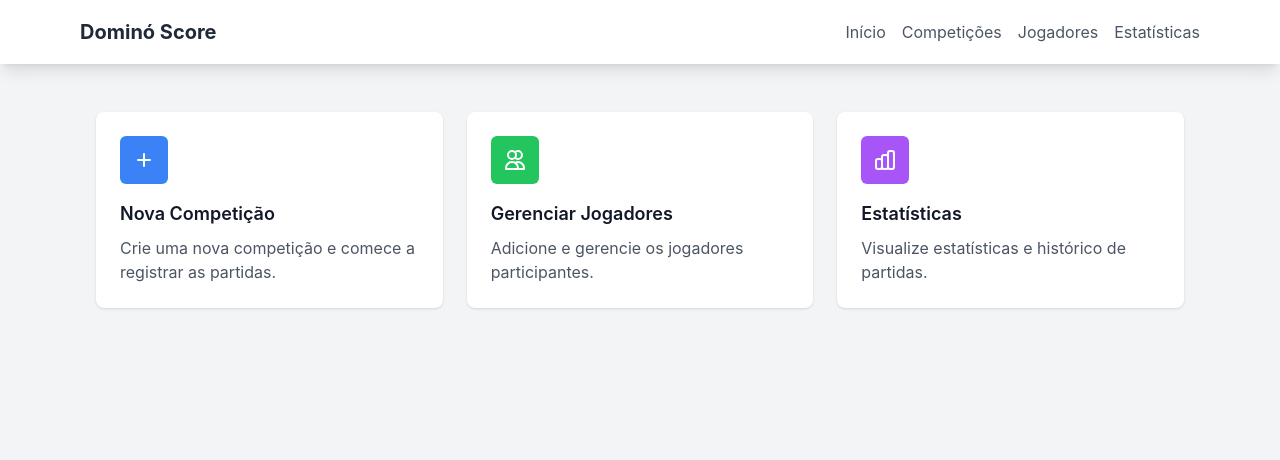
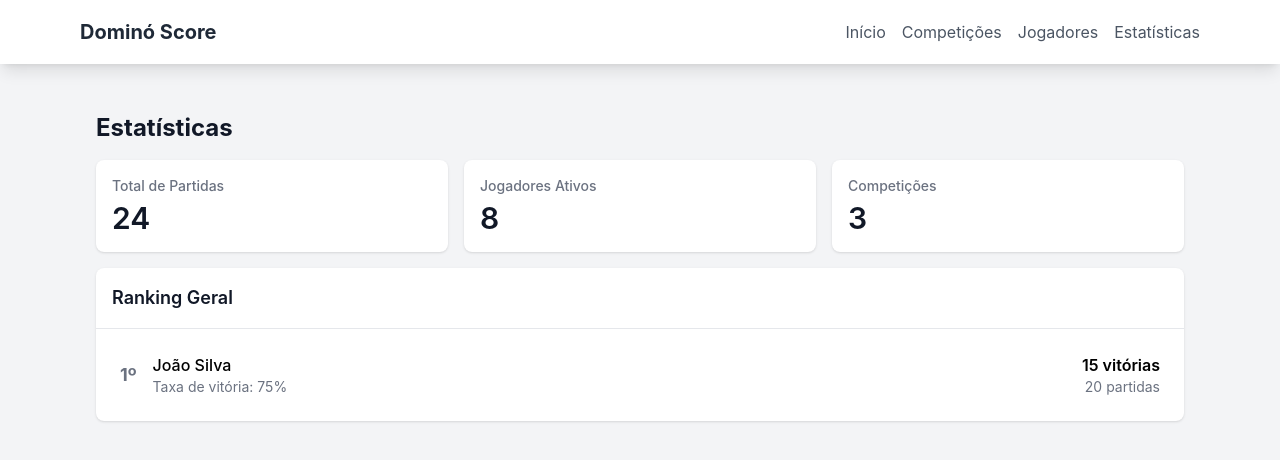
Before and after one commit to sobrinkedos/dominos, a React (Create React App) app: page /statistics in a window 1280 px wide. Shown: the top 460 px of the page. Built offline with nearby package versions, Linux system fonts and the light colour scheme.

Commit message:
Rotas telas iniciais

```diff
--- a/package.json
+++ b/package.json
@@ -6,6 +6,7 @@
     "cra-template": "1.2.0",
     "react": "^19.0.0",
     "react-dom": "^19.0.0",
+    "react-router-dom": "^7.0.2",
     "react-scripts": "5.0.1",
     "web-vitals": "^4.2.4"
   },
--- a/src/App.js
+++ b/src/App.js
@@ -1,12 +1,27 @@
 import React, { useState } from 'react';
+import { BrowserRouter as Router, Route, Routes, Link, useLocation } from 'react-router-dom';
+import Home from './pages/Home';
+import Competitions from './pages/Competitions';
+import Players from './pages/Players';
+import Statistics from './pages/Statistics';
 
 function App() {
   const [isDrawerOpen, setIsDrawerOpen] = useState(false);
-  const [activeTab, setActiveTab] = useState('home');
 
   const toggleDrawer = () => {
     setIsDrawerOpen(!isDrawerOpen);
   };
+
+  return (
+    <Router>
+      <AppContent isDrawerOpen={isDrawerOpen} toggleDrawer={toggleDrawer} />
+    </Router>
+  );
+}
+
+function AppContent({ isDrawerOpen, toggleDrawer }) {
+  const location = useLocation();
+  const [activeTab, setActiveTab] = useState(location.pathname.slice(1) || 'home');
 
   return (
     <div className="min-h-screen bg-gray-100 relative pb-16 md:pb-0">
@@ -30,10 +45,10 @@ function App() {
             </button>
           </div>
           <div className="flex flex-col space-y-4">
-            <a href="#" className="text-gray-600 hover:text-gray-900">Início</a>
-            <a href="#" className="text-gray-600 hover:text-gray-900">Competições</a>
-            <a href="#" className="text-gray-600 hover:text-gray-900">Jogadores</a>
-            <a href="#" className="text-gray-600 hover:text-gray-900">Estatísticas</a>
+            <Link to="/" onClick={toggleDrawer} className="text-gray-600 hover:text-gray-900">Início</Link>
+            <Link to="/competitions" onClick={toggleDrawer} className="text-gray-600 hover:text-gray-900">Competições</Link>
+            <Link to="/players" onClick={toggleDrawer} className="text-gray-600 hover:text-gray-900">Jogadores</Link>
+            <Link to="/statistics" onClick={toggleDrawer} className="text-gray-600 hover:text-gray-900">Estatísticas</Link>
           </div>
         </div>
       </div>
@@ -54,10 +69,10 @@ function App() {
               <div className="text-xl font-bold text-gray-800">Dominó Score</div>
             </div>
             <div className="hidden md:flex space-x-4">
-              <a href="#" className="text-gray-600 hover:text-gray-900">Início</a>
-              <a href="#" className="text-gray-600 hover:text-gray-900">Competições</a>
-              <a href="#" className="text-gray-600 hover:text-gray-900">Jogadores</a>
-              <a href="#" className="text-gray-600 hover:text-gray-900">Estatísticas</a>
+              <Link to="/" className="text-gray-600 hover:text-gray-900">Início</Link>
+              <Link to="/competitions" className="text-gray-600 hover:text-gray-900">Competições</Link>
+              <Link to="/players" className="text-gray-600 hover:text-gray-900">Jogadores</Link>
+              <Link to="/statistics" className="text-gray-600 hover:text-gray-900">Estatísticas</Link>
             </div>
           </div>
         </div>
@@ -66,85 +81,57 @@ function App() {
       {/* Conteúdo Principal */}
       <main className="max-w-6xl mx-auto py-6 sm:px-6 lg:px-8">
         <div className="px-4 py-6 sm:px-0">
-          <div className="grid gap-6 md:grid-cols-2 lg:grid-cols-3">
-            {/* Card Nova Competição */}
-            <div className="bg-white rounded-lg shadow p-6 hover:shadow-lg transition-shadow">
-              <div className="flex items-center justify-center h-12 w-12 rounded-md bg-blue-500 text-white mb-4">
-                <svg className="h-6 w-6" fill="none" stroke="currentColor" viewBox="0 0 24 24">
-                  <path strokeLinecap="round" strokeLinejoin="round" strokeWidth={2} d="M12 6v6m0 0v6m0-6h6m-6 0H6" />
-                </svg>
-              </div>
-              <h2 className="text-lg font-semibold text-gray-900 mb-2">Nova Competição</h2>
-              <p className="text-gray-600">Crie uma nova competição e comece a registrar as partidas.</p>
-            </div>
-
-            {/* Card Jogadores */}
-            <div className="bg-white rounded-lg shadow p-6 hover:shadow-lg transition-shadow">
-              <div className="flex items-center justify-center h-12 w-12 rounded-md bg-green-500 text-white mb-4">
-                <svg className="h-6 w-6" fill="none" stroke="currentColor" viewBox="0 0 24 24">
-                  <path strokeLinecap="round" strokeLinejoin="round" strokeWidth={2} d="M12 4.354a4 4 0 110 5.292M15 21H3v-1a6 6 0 0112 0v1zm0 0h6v-1a6 6 0 00-9-5.197M13 7a4 4 0 11-8 0 4 4 0 018 0z" />
-                </svg>
-              </div>
-              <h2 className="text-lg font-semibold text-gray-900 mb-2">Gerenciar Jogadores</h2>
-              <p className="text-gray-600">Adicione e gerencie os jogadores participantes.</p>
-            </div>
-
-            {/* Card Estatísticas */}
-            <div className="bg-white rounded-lg shadow p-6 hover:shadow-lg transition-shadow">
-              <div className="flex items-center justify-center h-12 w-12 rounded-md bg-purple-500 text-white mb-4">
-                <svg className="h-6 w-6" fill="none" stroke="currentColor" viewBox="0 0 24 24">
-                  <path strokeLinecap="round" strokeLinejoin="round" strokeWidth={2} d="M9 19v-6a2 2 0 00-2-2H5a2 2 0 00-2 2v6a2 2 0 002 2h2a2 2 0 002-2zm0 0V9a2 2 0 012-2h2a2 2 0 012 2v10m-6 0a2 2 0 002 2h2a2 2 0 002-2m0 0V5a2 2 0 012-2h2a2 2 0 012 2v14a2 2 0 01-2 2h-2a2 2 0 01-2-2z" />
-                </svg>
-              </div>
-              <h2 className="text-lg font-semibold text-gray-900 mb-2">Estatísticas</h2>
-              <p className="text-gray-600">Visualize estatísticas e histórico de partidas.</p>
-            </div>
-          </div>
+          <Routes>
+            <Route path="/" element={<Home />} />
+            <Route path="/competitions" element={<Competitions />} />
+            <Route path="/players" element={<Players />} />
+            <Route path="/statistics" element={<Statistics />} />
+          </Routes>
         </div>
       </main>
 
       {/* Bottom Navigation para Mobile */}
       <nav className="fixed bottom-0 left-0 right-0 bg-white border-t border-gray-200 md:hidden">
         <div className="flex justify-around items-center h-16">
-          <button
-            onClick={() => setActiveTab('home')}
-            className={`flex flex-col items-center justify-center w-full h-full ${activeTab === 'home' ? 'text-blue-500' : 'text-gray-600'}`}
+          <Link
+            to="/"
+            className={`flex flex-col items-center justify-center w-full h-full ${location.pathname === '/' ? 'text-blue-500' : 'text-gray-600'}`}
           >
             <svg className="h-6 w-6" fill="none" stroke="currentColor" viewBox="0 0 24 24">
               <path strokeLinecap="round" strokeLinejoin="round" strokeWidth={2} d="M3 12l2-2m0 0l7-7 7 7M5 10v10a1 1 0 001 1h3m10-11l2 2m-2-2v10a1 1 0 01-1 1h-3m-6 0a1 1 0 001-1v-4a1 1 0 011-1h2a1 1 0 011 1v4a1 1 0 001 1m-6 0h6" />
             </svg>
             <span className="text-xs mt-1">Início</span>
-          </button>
+          </Link>
 
-          <button
-            onClick={() => setActiveTab('competitions')}
-            className={`flex flex-col items-center justify-center w-full h-full ${activeTab === 'competitions' ? 'text-blue-500' : 'text-gray-600'}`}
+          <Link
+            to="/competitions"
+            className={`flex flex-col items-center justify-center w-full h-full ${location.pathname === '/competitions' ? 'text-blue-500' : 'text-gray-600'}`}
           >
             <svg className="h-6 w-6" fill="none" stroke="currentColor" viewBox="0 0 24 24">
               <path strokeLinecap="round" strokeLinejoin="round" strokeWidth={2} d="M19 11H5m14 0a2 2 0 012 2v6a2 2 0 01-2 2H5a2 2 0 01-2-2v-6a2 2 0 012-2m14 0V9a2 2 0 00-2-2M5 11V9a2 2 0 012-2m0 0V5a2 2 0 012-2h6a2 2 0 012 2v2M7 7h10" />
             </svg>
             <span className="text-xs mt-1">Competições</span>
-          </button>
+          </Link>
 
-          <button
-            onClick={() => setActiveTab('players')}
-            className={`flex flex-col items-center justify-center w-full h-full ${activeTab === 'players' ? 'text-blue-500' : 'text-gray-600'}`}
+          <Link
+            to="/players"
+            className={`flex flex-col items-center justify-center w-full h-full ${location.pathname === '/players' ? 'text-blue-500' : 'text-gray-600'}`}
           >
             <svg className="h-6 w-6" fill="none" stroke="currentColor" viewBox="0 0 24 24">
               <path strokeLinecap="round" strokeLinejoin="round" strokeWidth={2} d="M12 4.354a4 4 0 110 5.292M15 21H3v-1a6 6 0 0112 0v1zm0 0h6v-1a6 6 0 00-9-5.197M13 7a4 4 0 11-8 0 4 4 0 018 0z" />
             </svg>
             <span className="text-xs mt-1">Jogadores</span>
-          </button>
+          </Link>
 
-          <button
-            onClick={() => setActiveTab('stats')}
-            className={`flex flex-col items-center justify-center w-full h-full ${activeTab === 'stats' ? 'text-blue-500' : 'text-gray-600'}`}
+          <Link
+            to="/statistics"
+            className={`flex flex-col items-center justify-center w-full h-full ${location.pathname === '/statistics' ? 'text-blue-500' : 'text-gray-600'}`}
           >
             <svg className="h-6 w-6" fill="none" stroke="currentColor" viewBox="0 0 24 24">
               <path strokeLinecap="round" strokeLinejoin="round" strokeWidth={2} d="M9 19v-6a2 2 0 00-2-2H5a2 2 0 00-2 2v6a2 2 0 002 2h2a2 2 0 002-2zm0 0V9a2 2 0 012-2h2a2 2 0 012 2v10m-6 0a2 2 0 002 2h2a2 2 0 002-2m0 0V5a2 2 0 012-2h2a2 2 0 012 2v14a2 2 0 01-2 2h-2a2 2 0 01-2-2z" />
             </svg>
             <span className="text-xs mt-1">Estatísticas</span>
-          </button>
+          </Link>
         </div>
       </nav>
     </div>
--- /dev/null
+++ b/src/pages/Competitions.js
@@ -0,0 +1,41 @@
+import React from 'react';
+
+function Competitions() {
+  return (
+    <div className="space-y-4">
+      <h1 className="text-2xl font-bold text-gray-900">Competições</h1>
+
+      {/* Lista de Competições */}
+      <div className="bg-white rounded-lg shadow">
+        <div className="p-4 border-b">
+          <h2 className="text-lg font-semibold text-gray-900">Competições Ativas</h2>
+        </div>
+        <div className="p-4">
+          <div className="space-y-4">
+            {/* Exemplo de competição */}
+            <div className="border rounded-lg p-4 hover:bg-gray-50">
+              <div className="flex justify-between items-center">
+                <div>
+                  <h3 className="font-medium">Torneio de Verão</h3>
+                  <p className="text-sm text-gray-500">8 jogadores • Em andamento</p>
+                </div>
+                <button className="bg-blue-500 text-white px-4 py-2 rounded hover:bg-blue-600">
+                  Ver Detalhes
+                </button>
+              </div>
+            </div>
+          </div>
+        </div>
+      </div>
+
+      {/* Botão Nova Competição */}
+      <button className="fixed bottom-20 right-4 md:bottom-4 bg-blue-500 text-white p-4 rounded-full shadow-lg hover:bg-blue-600">
+        <svg className="h-6 w-6" fill="none" stroke="currentColor" viewBox="0 0 24 24">
+          <path strokeLinecap="round" strokeLinejoin="round" strokeWidth={2} d="M12 6v6m0 0v6m0-6h6m-6 0H6" />
+        </svg>
+      </button>
+    </div>
+  );
+}
+
+export default Competitions;
--- /dev/null
+++ b/src/pages/Home.js
@@ -0,0 +1,42 @@
+import React from 'react';
+
+function Home() {
+  return (
+    <div className="grid gap-6 md:grid-cols-2 lg:grid-cols-3">
+      {/* Card Nova Competição */}
+      <div className="bg-white rounded-lg shadow p-6 hover:shadow-lg transition-shadow">
+        <div className="flex items-center justify-center h-12 w-12 rounded-md bg-blue-500 text-white mb-4">
+          <svg className="h-6 w-6" fill="none" stroke="currentColor" viewBox="0 0 24 24">
+            <path strokeLinecap="round" strokeLinejoin="round" strokeWidth={2} d="M12 6v6m0 0v6m0-6h6m-6 0H6" />
+          </svg>
+        </div>
+        <h2 className="text-lg font-semibold text-gray-900 mb-2">Nova Competição</h2>
+        <p className="text-gray-600">Crie uma nova competição e comece a registrar as partidas.</p>
+      </div>
+
+      {/* Card Jogadores */}
+      <div className="bg-white rounded-lg shadow p-6 hover:shadow-lg transition-shadow">
+        <div className="flex items-center justify-center h-12 w-12 rounded-md bg-green-500 text-white mb-4">
+          <svg className="h-6 w-6" fill="none" stroke="currentColor" viewBox="0 0 24 24">
+            <path strokeLinecap="round" strokeLinejoin="round" strokeWidth={2} d="M12 4.354a4 4 0 110 5.292M15 21H3v-1a6 6 0 0112 0v1zm0 0h6v-1a6 6 0 00-9-5.197M13 7a4 4 0 11-8 0 4 4 0 018 0z" />
+          </svg>
+        </div>
+        <h2 className="text-lg font-semibold text-gray-900 mb-2">Gerenciar Jogadores</h2>
+        <p className="text-gray-600">Adicione e gerencie os jogadores participantes.</p>
+      </div>
+
+      {/* Card Estatísticas */}
+      <div className="bg-white rounded-lg shadow p-6 hover:shadow-lg transition-shadow">
+        <div className="flex items-center justify-center h-12 w-12 rounded-md bg-purple-500 text-white mb-4">
+          <svg className="h-6 w-6" fill="none" stroke="currentColor" viewBox="0 0 24 24">
+            <path strokeLinecap="round" strokeLinejoin="round" strokeWidth={2} d="M9 19v-6a2 2 0 00-2-2H5a2 2 0 00-2 2v6a2 2 0 002 2h2a2 2 0 002-2zm0 0V9a2 2 0 012-2h2a2 2 0 012 2v10m-6 0a2 2 0 002 2h2a2 2 0 002-2m0 0V5a2 2 0 012-2h2a2 2 0 012 2v14a2 2 0 01-2 2h-2a2 2 0 01-2-2z" />
+          </svg>
+        </div>
+        <h2 className="text-lg font-semibold text-gray-900 mb-2">Estatísticas</h2>
+        <p className="text-gray-600">Visualize estatísticas e histórico de partidas.</p>
+      </div>
+    </div>
+  );
+}
+
+export default Home;
--- /dev/null
+++ b/src/pages/Players.js
@@ -0,0 +1,48 @@
+import React from 'react';
+
+function Players() {
+  return (
+    <div className="space-y-4">
+      <h1 className="text-2xl font-bold text-gray-900">Jogadores</h1>
+
+      {/* Lista de Jogadores */}
+      <div className="bg-white rounded-lg shadow">
+        <div className="p-4 border-b">
+          <h2 className="text-lg font-semibold text-gray-900">Jogadores Cadastrados</h2>
+        </div>
+        <div className="p-4">
+          <div className="space-y-4">
+            {/* Exemplo de jogador */}
+            <div className="border rounded-lg p-4 hover:bg-gray-50">
+              <div className="flex justify-between items-center">
+                <div className="flex items-center space-x-4">
+                  <div className="h-12 w-12 bg-gray-200 rounded-full flex items-center justify-center">
+                    <svg className="h-6 w-6 text-gray-500" fill="none" stroke="currentColor" viewBox="0 0 24 24">
+                      <path strokeLinecap="round" strokeLinejoin="round" strokeWidth={2} d="M16 7a4 4 0 11-8 0 4 4 0 018 0zM12 14a7 7 0 00-7 7h14a7 7 0 00-7-7z" />
+                    </svg>
+                  </div>
+                  <div>
+                    <h3 className="font-medium">João Silva</h3>
+                    <p className="text-sm text-gray-500">Vitórias: 10 • Partidas: 15</p>
+                  </div>
+                </div>
+                <button className="text-blue-500 hover:text-blue-600">
+                  Ver Perfil
+                </button>
+              </div>
+            </div>
+          </div>
+        </div>
+      </div>
+
+      {/* Botão Novo Jogador */}
+      <button className="fixed bottom-20 right-4 md:bottom-4 bg-green-500 text-white p-4 rounded-full shadow-lg hover:bg-green-600">
+        <svg className="h-6 w-6" fill="none" stroke="currentColor" viewBox="0 0 24 24">
+          <path strokeLinecap="round" strokeLinejoin="round" strokeWidth={2} d="M12 6v6m0 0v6m0-6h6m-6 0H6" />
+        </svg>
+      </button>
+    </div>
+  );
+}
+
+export default Players;
--- /dev/null
+++ b/src/pages/Statistics.js
@@ -0,0 +1,52 @@
+import React from 'react';
+
+function Statistics() {
+  return (
+    <div className="space-y-4">
+      <h1 className="text-2xl font-bold text-gray-900">Estatísticas</h1>
+
+      {/* Resumo Geral */}
+      <div className="grid gap-4 md:grid-cols-3">
+        <div className="bg-white rounded-lg shadow p-4">
+          <h3 className="text-sm font-medium text-gray-500">Total de Partidas</h3>
+          <p className="mt-1 text-3xl font-semibold text-gray-900">24</p>
+        </div>
+        <div className="bg-white rounded-lg shadow p-4">
+          <h3 className="text-sm font-medium text-gray-500">Jogadores Ativos</h3>
+          <p className="mt-1 text-3xl font-semibold text-gray-900">8</p>
+        </div>
+        <div className="bg-white rounded-lg shadow p-4">
+          <h3 className="text-sm font-medium text-gray-500">Competições</h3>
+          <p className="mt-1 text-3xl font-semibold text-gray-900">3</p>
+        </div>
+      </div>
+
+      {/* Ranking */}
+      <div className="bg-white rounded-lg shadow">
+        <div className="p-4 border-b">
+          <h2 className="text-lg font-semibold text-gray-900">Ranking Geral</h2>
+        </div>
+        <div className="p-4">
+          <div className="space-y-4">
+            {/* Exemplo de jogador no ranking */}
+            <div className="flex items-center justify-between p-2 hover:bg-gray-50 rounded">
+              <div className="flex items-center space-x-4">
+                <span className="text-lg font-bold text-gray-500">1º</span>
+                <div>
+                  <h3 className="font-medium">João Silva</h3>
+                  <p className="text-sm text-gray-500">Taxa de vitória: 75%</p>
+                </div>
+              </div>
+              <div className="text-right">
+                <p className="font-semibold">15 vitórias</p>
+                <p className="text-sm text-gray-500">20 partidas</p>
+              </div>
+            </div>
+          </div>
+        </div>
+      </div>
+    </div>
+  );
+}
+
+export default Statistics;
```
Also changed, not shown: 1 other file (tests, documents, lock files or other folders).
